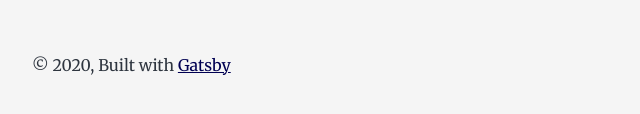
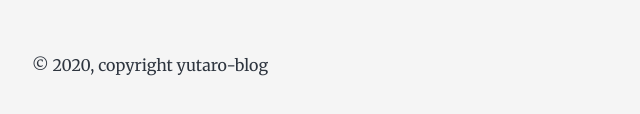
Before and after one commit to KOYAMANI/gatsby-netlify, a Gatsby site: page / in a window 1280 px wide. Shown: the part 892-1006 px from the top of the page, 292-932 px from the left. Built offline with nearby package versions, Linux system fonts and the light colour scheme; Gatsby itself is replaced by a stand-in of ours.

Commit message:
06oct 22:16

```diff
--- a/src/components/layout.js
+++ b/src/components/layout.js
@@ -25,9 +25,9 @@
       <header className="global-header">{header}</header>
       <main>{children}</main>
       <footer>
-        © {new Date().getFullYear()}, Built with
-        {` `}
-        <a href="https://www.gatsbyjs.com">Gatsby</a>
+        © {new Date().getFullYear()}, copyright yutaro-blog
+        {/* {` `} */}
+        {/* <a href="https://www.gatsbyjs.com">Gatsby</a> */}
       </footer>
     </div>
   )
```
